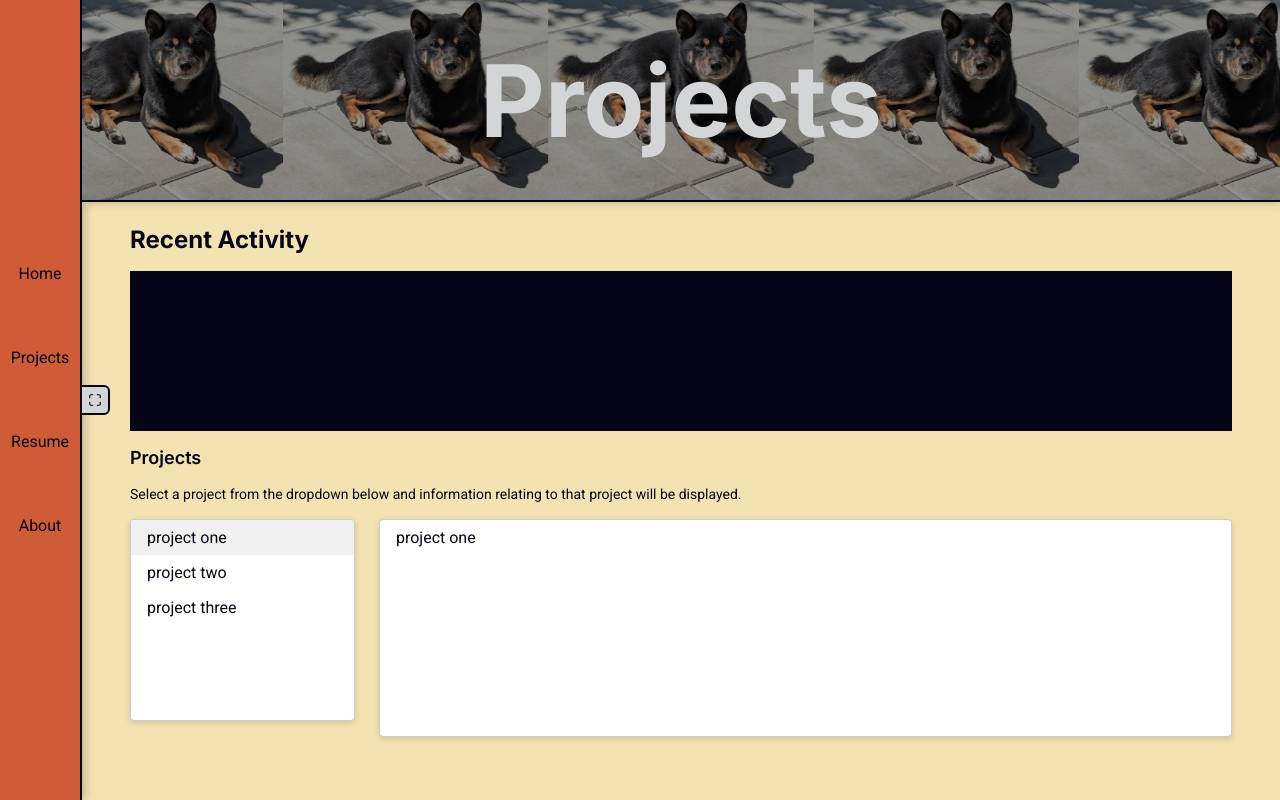
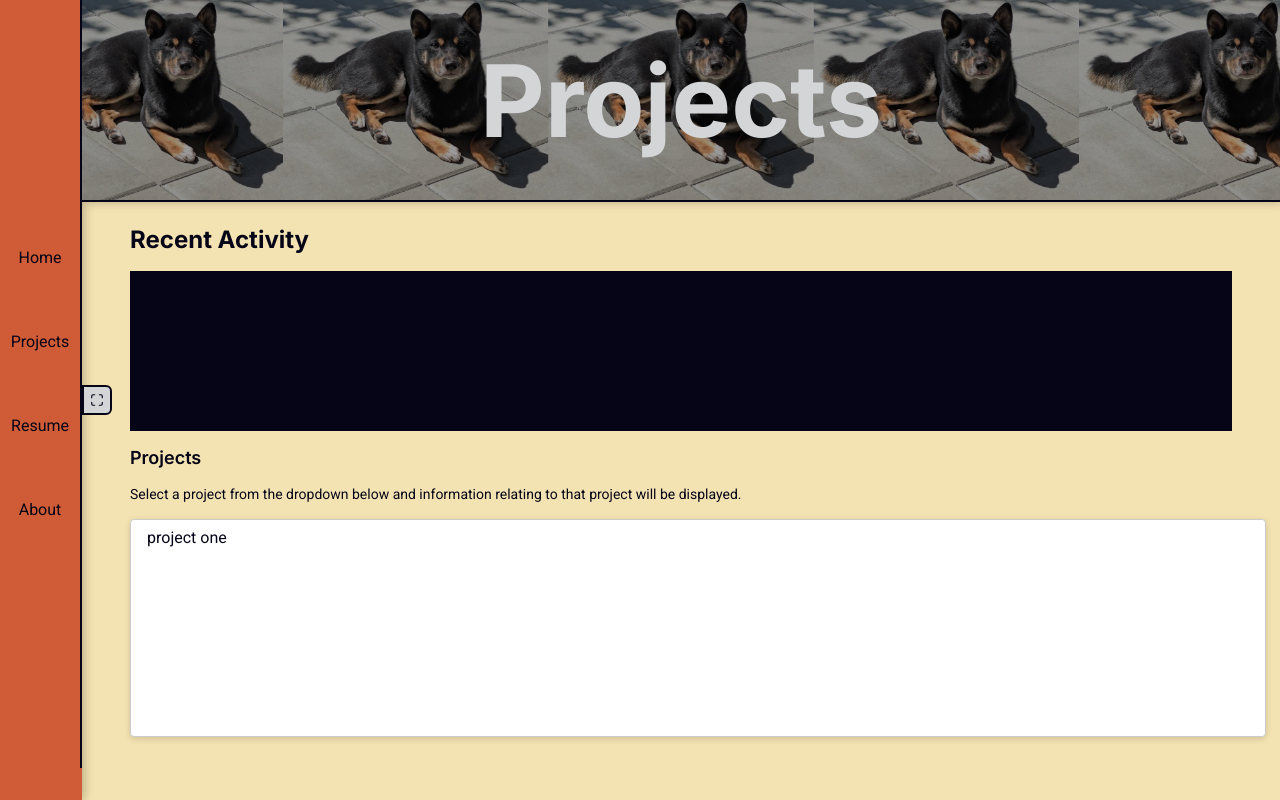
Before and after one commit to bitterhippo/portfolioOne, a React (Vite) app: page /projects in a window 1280 px wide. Built offline with nearby package versions, Linux system fonts and the light colour scheme.

Commit message:
removes selector box for dynamic renders from projects page

```diff
--- /dev/null
+++ b/src/components/LinkIcon/LinkIcon.tsx
@@ -0,0 +1,5 @@
+import React from "react";
+
+export const LinkIcon = () => {
+  return <>lol</>;
+};
--- a/src/components/SideBar/SideBar.tsx
+++ b/src/components/SideBar/SideBar.tsx
@@ -1,17 +1,29 @@
 import type { SideBarProps } from "./types";
-import { SidebarContainer, StyledLink } from "./styles";
+import {
+  SidebarContainer,
+  SideBarWrapper,
+  SocialIconsContainer,
+  StyledLink,
+} from "./styles";
 import ToggleButton from "./ToggleButton";
 import { data } from "./constants";
 
 export const SideBar = ({ isMobile, isOpen, sideBarHandler }: SideBarProps) => {
   return (
+    <SideBarWrapper>
       <SidebarContainer isMobile={isMobile} isOpen={isOpen}>
-      <ToggleButton isSideBarExpanded={true} sideBarHandler={sideBarHandler} />
+        <ToggleButton
+          isSideBarExpanded={true}
+          sideBarHandler={sideBarHandler}
+        />
         {Object.values(data).map(({ label, url }) => (
           <StyledLink key={url} to={url}>
             {label}
           </StyledLink>
         ))}
       </SidebarContainer>
+
+      <SocialIconsContainer></SocialIconsContainer>
+    </SideBarWrapper>
   );
 };
--- a/src/components/SideBar/styles.tsx
+++ b/src/components/SideBar/styles.tsx
@@ -7,8 +7,19 @@ interface SidebarContainerProps {
   isMobile: boolean;
 }
 
-export const SidebarContainer = styled.nav<SidebarContainerProps>`
+export const SideBarWrapper = styled.nav`
   position: relative;
+  top: 0;
+  left: 0;
+  height: 100%;
+  display: flex;
+  flex-direction: column;
+  justify-content: space-between;
+  background-color: ${theme.colors.primary};
+  box-shadow: 2px 0 10px rgba(0, 0, 0, 0.25);
+`;
+
+export const SidebarContainer = styled.div<SidebarContainerProps>`
   display: flex;
   flex-direction: column;
   height: 100%;
@@ -22,7 +33,23 @@ export const SidebarContainer = styled.nav<SidebarContainerProps>`
   align-items: center;
   justify-content: center;
   gap: 60px;
-  box-shadow: 2px 0 10px rgba(0, 0, 0, 0.25);
+`;
+
+export const SocialIconsContainer = styled.div`
+  display: flex;
+  flex-direction: column;
+  align-items: center;
+  padding: 16px;
+  gap: 12px;
+
+  a {
+    color: ${theme.colors.background};
+    transition: color 0.2s ease;
+
+    &:hover {
+      color: ${theme.colors.secondary};
+    }
+  }
 `;
 
 export const StyledLink = styled(Link)`
--- a/src/pages/Projects/Projects.tsx
+++ b/src/pages/Projects/Projects.tsx
@@ -28,12 +28,10 @@ export default function Projects() {
           Select a project from the dropdown below and information relating to
           that project will be displayed.
         </StyledBody>
-        <ProjectSelectorWrapper>
-          <Dropdown items={ProjectData} />
-          <ProjectSelectorContentBox>
-            {selected && ProjectDescriptions[selected]}
-          </ProjectSelectorContentBox>
-        </ProjectSelectorWrapper>
+        {/* <Dropdown items={ProjectData} /> */}
+        <ProjectSelectorContentBox>
+          {selected && ProjectDescriptions[selected]}
+        </ProjectSelectorContentBox>
       </PageTextWrapper>
     </PageContentWrapper>
   );
```
Also changed, not shown: src/components/LinkIcon/types.ts (added). Lines whose indentation alone changed are shown as unchanged.
